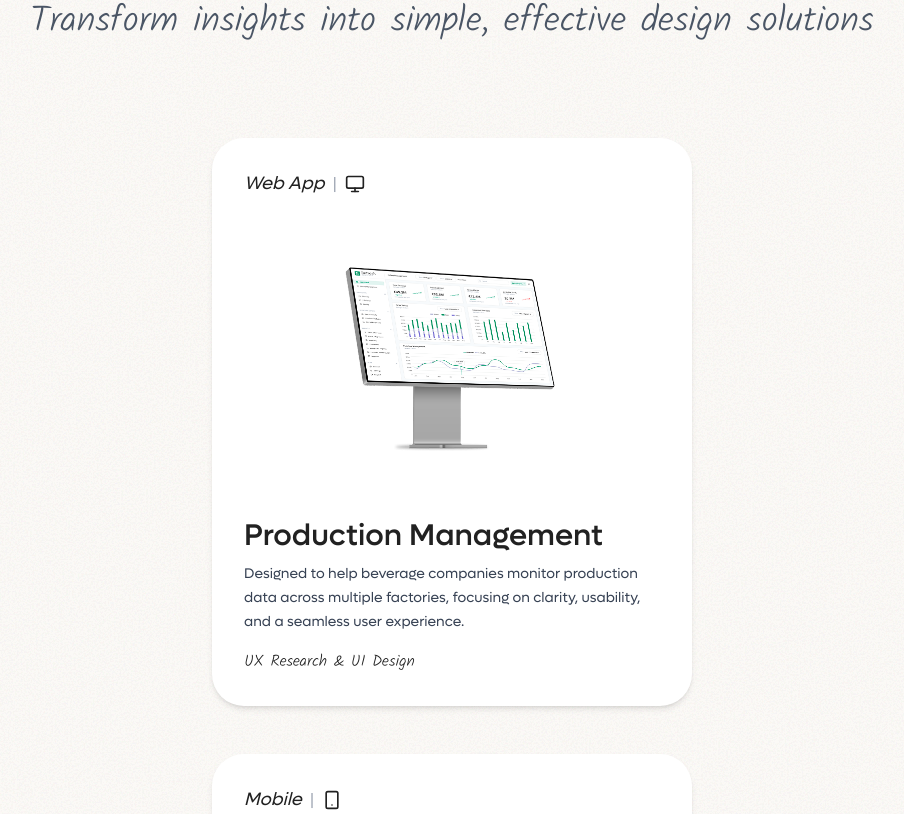
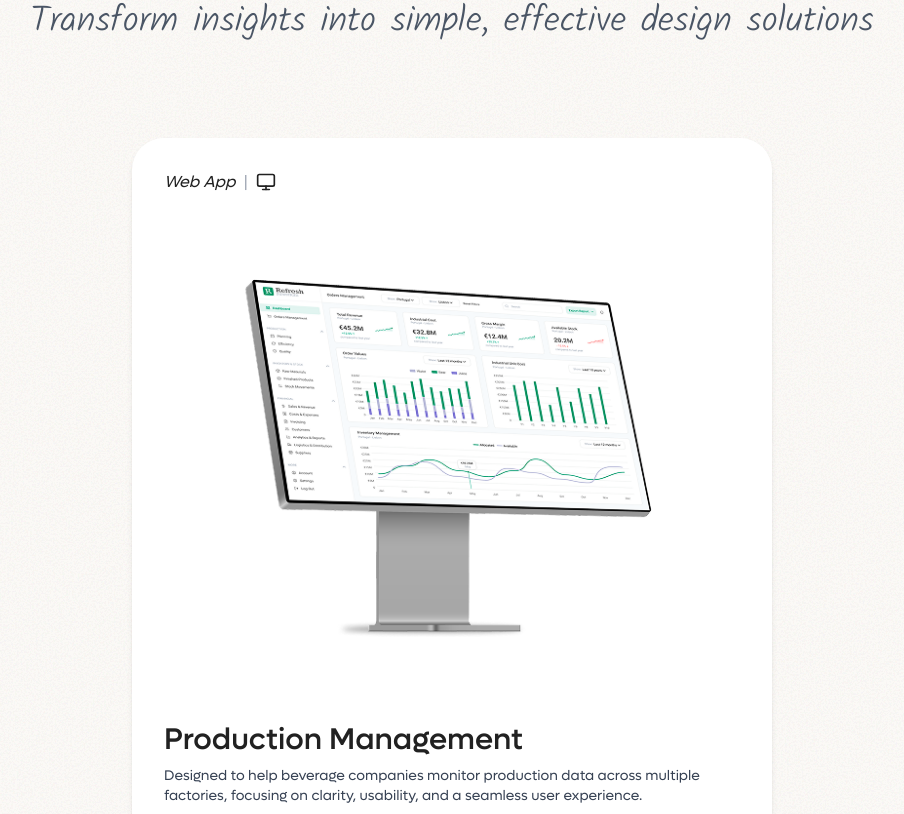
Before and after one commit to goncalofm90/portfolio-sandra-lemos, a React (Vite) app: page / in a window 1280 px wide. Shown: the part 1286-2100 px from the top of the page, without its empty margins (188-1092 px from the left). Built offline with nearby package versions, Linux system fonts and the light colour scheme.

Commit message:
change cards and spacing

```diff
--- a/src/components/Card.tsx
+++ b/src/components/Card.tsx
@@ -1,19 +1,6 @@
 import { Link } from "react-router-dom";
 import { getIcon } from "../utils/getIcon";
-
-interface CardProps {
-  id: number;
-  title: string;
-  description: string;
-  image: string;
-  type?:
-    | "Web App"
-    | "Mobile"
-    | "Dashboard"
-    | "Web, Mobile & Landing Page"
-    | "Mobile & Tablet"
-    | string;
-}
+import type { CardProps } from "../data/types";
 
 const Card = ({
   id,
@@ -21,39 +8,39 @@ const Card = ({
   description,
   image,
   type = "Web App",
+  isFirst = false,
 }: CardProps) => {
   return (
     <Link
       to={`/project/${id}`}
-      className="block w-full sm:w-[30rem] lg:w-120 bg-white rounded-4xl shadow-md overflow-hidden shadow-lg hover:shadow-[0_8px_30px_rgba(0,0,0,0.3)] transition-shadow p-6 sm:p-8"
+      className="block w-full bg-white rounded-4xl shadow-md overflow-hidden shadow-lg hover:shadow-[0_8px_30px_rgba(0,0,0,0.3)] transition-shadow p-6 sm:p-8 min-h-[600px]"
     >
-      {/* Type & Icon */}
-      <div className="flex items-center space-x-2 mb-4">
-        <span className="font-lufga italic text-lg sm:text-lg font-lufga-400 text-black">
+      <div className="flex items-center space-x-2 mb-3">
+        <span className="font-lufga italic text-base font-lufga-400 text-black">
           {type}
         </span>
         <span className="text-gray-400">|</span>
         <span className="text-black">{getIcon(type)}</span>
       </div>
 
-      {/* Image */}
-      <div className="flex justify-center mb-4 transition-all duration-100 hover:scale-110">
+      <div className="flex justify-center mb-4 transition-all duration-100 hover:scale-105">
         <img
           src={image}
           alt={title}
-          className="w-full sm:w-auto max-h-64 sm:max-h-72 object-contain py-4 sm:py-8"
+          className={`w-full object-contain py-8 ${
+            isFirst ? "max-h-[500px]" : "max-h-[420px]"
+          }`}
         />
       </div>
 
-      {/* Title & Description */}
       <div>
-        <h2 className="font-lufga text-2xl sm:text-3xl font-lufga-500 text-black mb-2">
+        <h2 className="font-lufga text-xl lg:text-3xl font-lufga-500 text-black mb-2">
           {title}
         </h2>
-        <p className="font-lufga-400 text-black mb-2 sm:mb-4 text-sm sm:text-md text-gray-700 leading-5 sm:leading-6 line-clamp-5 whitespace-pre-line">
+        <p className="font-lufga-400 text-gray-700 mb-3 text-sm leading-5 line-clamp-5 whitespace-pre-line">
           {description}
         </p>
-        <p className="text-kalam-black font-kalam-100 font-light text-sm sm:text-base">
+        <p className="text-kalam-black font-kalam-100 font-light text-sm">
           UX Research & UI Design
         </p>
       </div>
--- a/src/components/Homepage.tsx
+++ b/src/components/Homepage.tsx
@@ -34,9 +34,9 @@ const Homepage = () => {
             <p className="text-center font-kalam-300 text-gray-600 text-4xl mb-24">
               Transform insights into simple, effective design solutions
             </p>
-            <div className="space-y-6 flex flex-col items-center gap-6">
-              {PROJECT_CARDS.map((project) => (
-                <Card key={project.id} {...project} />
+            <div className="grid grid-cols-1 gap-20 w-full max-w-2xl mx-auto px-4">
+              {PROJECT_CARDS.map((project, index) => (
+                <Card key={project.id} {...project} isFirst={index === 0} />
               ))}
             </div>
           </div>
--- a/src/data/types.ts
+++ b/src/data/types.ts
@@ -1,6 +1,6 @@
 type Tag = {
   name: string;
-  arrowIcon: string; // path to image
+  arrowIcon: string;
 };
 
 export type Paragraph = {
@@ -11,7 +11,7 @@ export type Paragraph = {
 
 export type CaseStudySection = {
   title: string;
-  match?: string; // ✅ ADD THIS
+  match?: string;
   paragraphs: {
     text?: string;
     bold?: string;
@@ -50,3 +50,18 @@ export type SplitSectionProps = {
   designIndex?: number;
   total?: number;
 };
+
+export interface CardProps {
+  id: number;
+  title: string;
+  description: string;
+  image: string;
+  isFirst?: boolean;
+  type?:
+    | "Web App"
+    | "Mobile"
+    | "Dashboard"
+    | "Web, Mobile & Landing Page"
+    | "Mobile & Tablet"
+    | string;
+}
```
